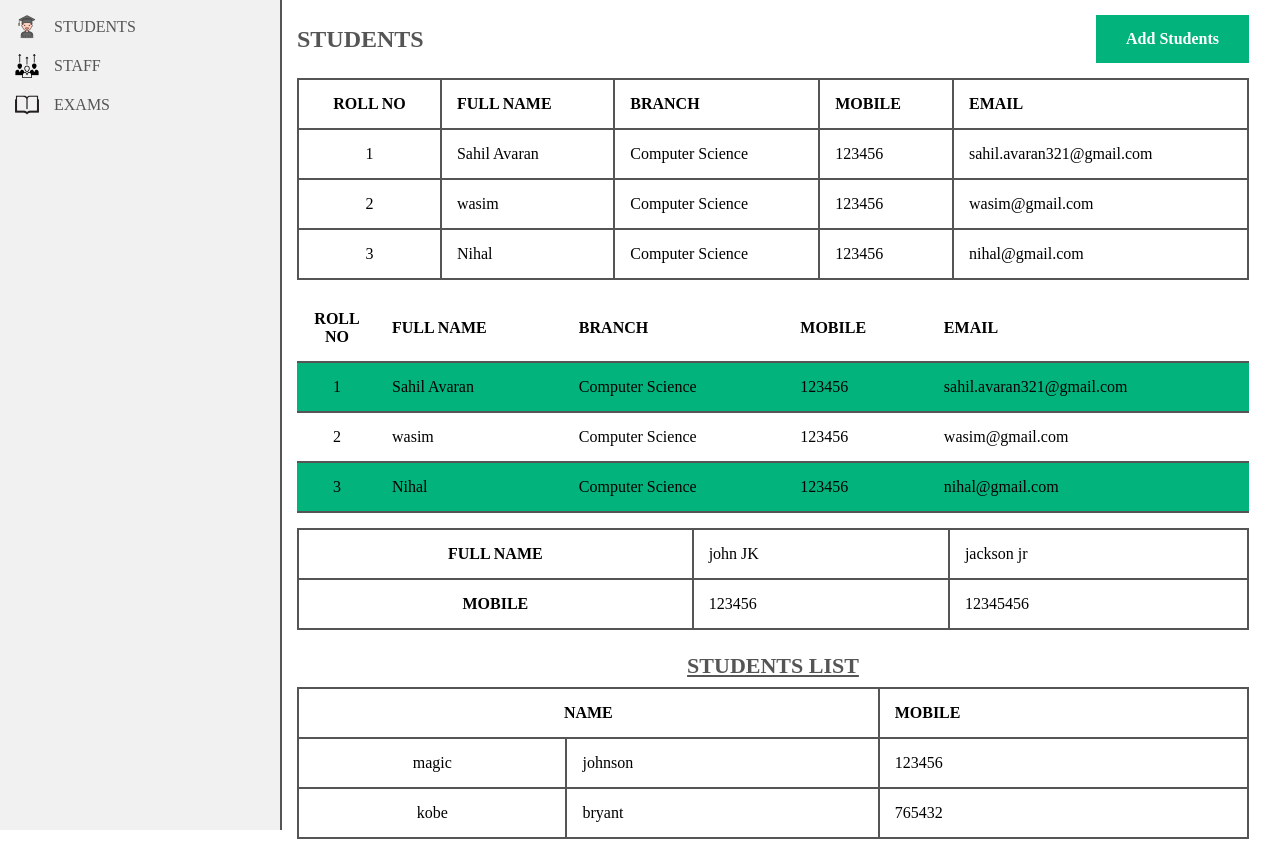
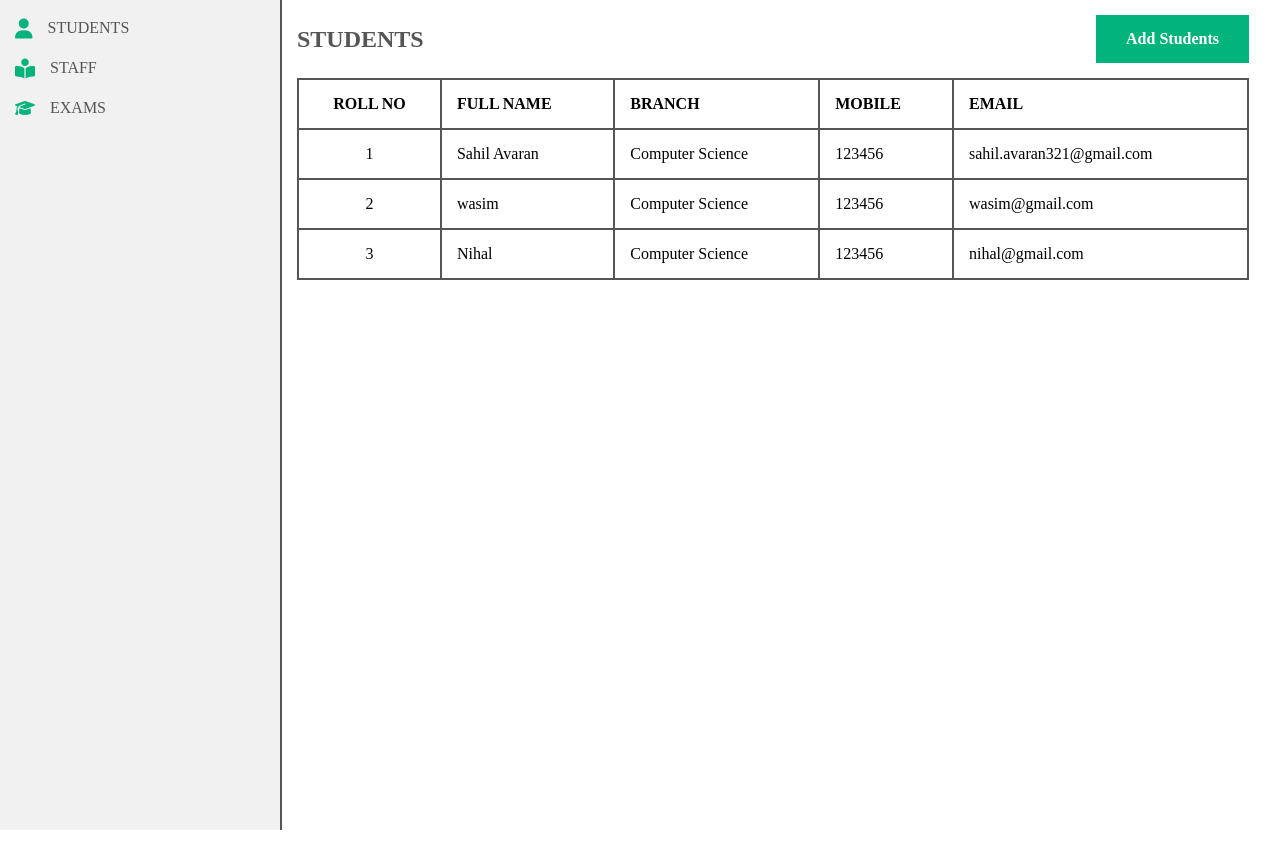
Before and after one commit to sahilavaran/betasquirral-tasks, a PHP site: page /Task-4.html in a window 1280 px wide. Shown: the part 82-947 px from the top of the page. Run offline with PHP 8.4, Linux system fonts and the light colour scheme.

Commit message:
added fontawesome

```diff
--- a/Task-4.CSS
+++ b/Task-4.CSS
@@ -1,6 +1,6 @@
 body{
   margin: 0 auto;
-
+ overflow-y: auto;
 
 }
 
@@ -154,6 +154,14 @@ caption {
   font-size: 22px;
 }
 
+.sidebar {
+  height: 100vh;
+}
+
+.content {
+  height: 100%vh;
+}
+
 .list-table th:first-child,td:first-child {
 text-align: center;
 width: auto;
@@ -179,6 +187,16 @@ nav img{
   display: flex;
   align-items: center;
 }
+nav img, nav i {
+height: 25px;
+margin-right: 15px;
+}
+
+nav i {
+  vertical-align: middle;
+  line-height: 27px !important;
+  color: #02B37C;
+}
 
 `@media only screen and (max-width: 767px) {
   .sidebar {
--- a/Task-4.html
+++ b/Task-4.html
@@ -3,6 +3,10 @@
 <head>
     <meta charset="UTF-8">
     <meta name="viewport" content="width=device-width, initial-scale=1.0">
+    <!-- the below syntax is used for fontawsome icon  -->
+    <link href="assets/fontawesome-free-6.5.1-web/css/fontawesome.css" rel="stylesheet">
+  <link href="assets/fontawesome-free-6.5.1-web/css/brands.css" rel="stylesheet">
+  <link href="assets/fontawesome-free-6.5.1-web/css/solid.css" rel="stylesheet">
     <title>Task-4</title>
     <link rel="apple-touch-icon" sizes="180x180" href="images/Task-4 images/apple-touch-icon.png">
 <link rel="icon" type="image/png" sizes="32x32" href="images/Task-4 images/favicon-32x32.png">
@@ -26,9 +30,9 @@
     <div class="container">
         <div class="sidebar">
             <nav>
-                <a href="#" class="flexing"><img src="images/Task-4 images/student.png.png" alt="logo"> Students</a>
-                <a href="#" class="flexing"><img src="images/Task-4 images/staff.png" alt="staff-logo"> Staff</a>
-                <a href="#" class="flexing"><img src="images/Task-4 images/exams.png.png" alt="exam-logo"> Exams</a>
+                <a href="#" class="flexing"><!--<img src="images/Task-4 images/student.png.png" alt="logo">--><i class="fa-solid fa-user fa-lg"></i> Students</a>
+                <a href="#" class="flexing"><!--<img src="images/Task-4 images/staff.png" alt="staff-logo">--><i class="fa-solid fa-book-open-reader fa-lg"></i> Staff</a>
+                <a href="#" class="flexing"><!--<img src="images/Task-4 images/exams.png.png" alt="exam-logo">--><i class="fa-solid fa-graduation-cap"></i> Exams</a>
             </nav>
         </div>
         <div class="content">
@@ -37,6 +41,7 @@
                 <a href="#" class="linl-btn">Add Students</a>
             </div>
             <div class="table-container">
+
                 <table class="list-table">
                     <tr>
                         <th>Roll NO</th>
@@ -67,7 +72,7 @@
                         <td>nihal@gmail.com</td>
                     </tr>
                 </table>
-                <table class="colored-table">
+                <!-- <table class="colored-table">
                     <tr>
                         <th>Roll NO</th>
                         <th>Full Name</th>
@@ -96,8 +101,8 @@
                         <td>123456</td>
                         <td>nihal@gmail.com</td>
                     </tr>
-                </table>
-                <table class="list-table">
+                </table> -->
+                <!-- <table class="list-table">
                     <tr>
                         <th>Full Name</th>
                         <td>john JK</td>
@@ -109,11 +114,11 @@
                         <td>12345456</td>
                     </tr>
                 </table>
-            </table>
-            <table class="list-table" style="margin-bottom: 50px;">
-                <caption>Students List</caption> <!--here we are providing heading for the table-->
-                <tr>
-                    <th colspan="2"> Name</th> <!-- here we are joining 2 coloumns together-->
+            </table> -->
+            <!-- <table class="list-table" style="margin-bottom: 50px;">
+                <caption>Students List</caption> here we are providing heading for the table
+                <tr> -->
+                    <!-- <th colspan="2"> Name</th> here we are joining 2 coloumns together
                     <th>Mobile</th>
                 </tr>
                 <tr>
@@ -125,7 +130,7 @@
                     <td>kobe</td>
                     <td>bryant</td>
                     <td>765432</td>
-                </tr>
+                </tr> -->
             </table>
 
             </div>
```
Also changed, not shown: README.md.
